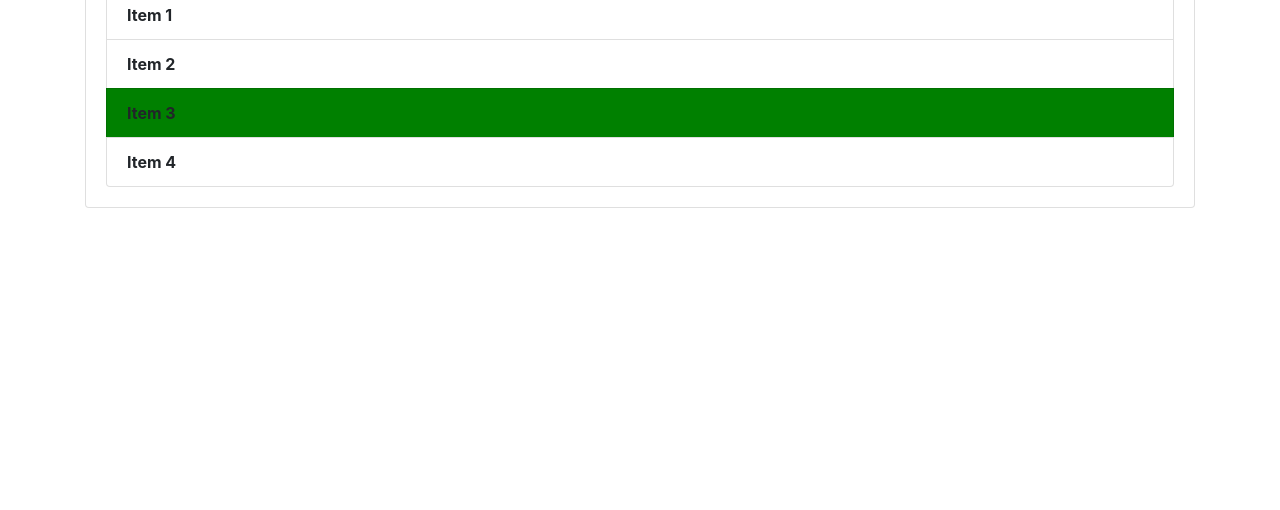
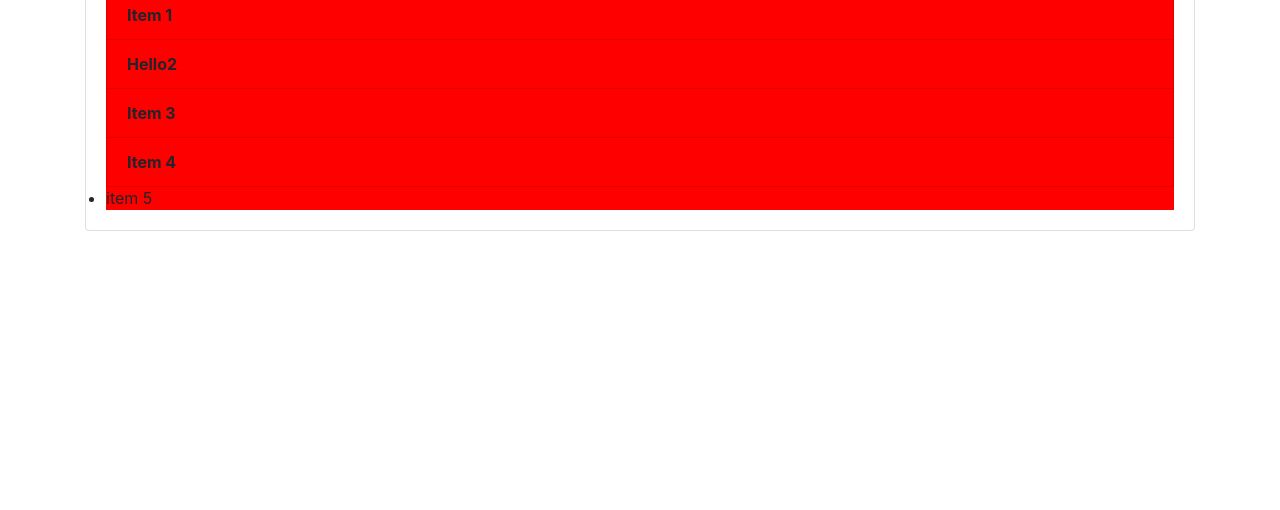
Before and after one commit to AshwiniPare/GitStart, a plain HTML site: page index.html in a window 1280 px wide. Shown: the part 290-800 px from the top of the page. Drawn offline with nearby package versions, Linux system fonts and the light colour scheme.

Commit message:
Adding changes for getElementByTagName

```diff
--- a/index.html
+++ b/index.html
@@ -26,6 +26,7 @@
       <li class="list-group-item">Item 2</li>
       <li class="list-group-item">Item 3</li>
       <li class="list-group-item">Item 4</li>
+      <li> item 5</li>
     </ul>
    </div>
   </div>
--- a/index.js
+++ b/index.js
@@ -15,3 +15,15 @@ for(var i=0;i<items.length;i++)
 {
     items[i].style.fontWeight = 'bold';
 }
+
+var li = document.getElementsByTagName('li');
+console.log(li);
+console.log(li[1]);
+li[1].textContent = "Hello2";
+li[1].style.fontWeight = 'bold';
+li[1].style.backgroundColor = 'yellow';
+
+for(var i=0;i<li.length;i++)
+{
+    li[i].style.backgroundColor = 'red';
+}
```
